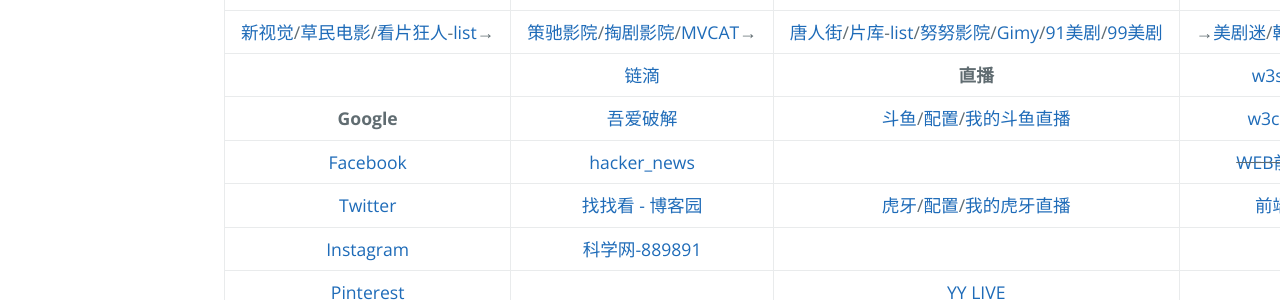
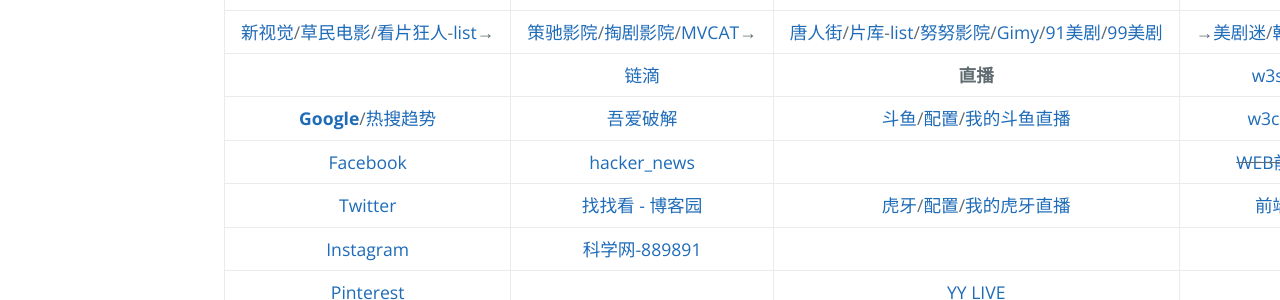
Before and after one commit to AmbroseRen/test, a Jekyll site: the page built from navigation.md, in a window 1280 px wide. Shown: the part 1208-1508 px from the top of the page. Built offline with Jekyll 4.4.1, drawn with Linux system fonts in a browser that asks for light colours; our own code applies the rules of GitHub Pages for plain Markdown files; the repository's description, which GitHub fills in, is left out.

Commit message:
Update navigation.md

```diff
--- a/navigation.md
+++ b/navigation.md
@@ -32,7 +32,7 @@
 | []() | []() | [西瓜视频](https://www.ixigua.com/my/favorite)/[咪咕体育](https://www.miguvideo.com/mgs/website/prd/personalCenter.html#/collect)-~~[音乐](https://music.migu.cn/v3/my/playlist)-[播放](https://music.migu.cn/v3/music/player/audio)~~/[乐视](http://i.le.com/playrecord#favorite) | [CCTV直播](https://tv.cctv.com/live/)/[电视直播](http://www.hao5.net/) |
 | [新视觉](https://www.ixinshijue.com/)/[草民电影](https://www.cmdy555.com/)/[看片狂人](https://www.kpkuang.com/)-[list](https://listed.to/p/l1PbMlAK7g)→ | [策驰影院](http://www.cechiyy5.com/)/[掏剧影院](https://www.taojuyb.com/)/[MVCAT](https://www.mvcat.com/)→ | [唐人街](https://www.tangrenjie.tv/)/[片库](https://www.mypianku.net/)-[list](https://www.pianku.tv/)/[努努影院](https://www.nunuyy.cc/)/[Gimy](https://gimy.app/)/[91美剧](https://91mjw.com/)/[99美剧](https://www.99meiju.org/) | →[美剧迷](https://www.meijumi.net/)/[韩剧网](https://www.tvn.cc/)/[蛋蛋赞](https://www.dandanzan.cc/) |
 | []() | [链滴](https://ld246.com/) | __直播__ | [w3school](https://www.w3school.com.cn/) |
-| __Google__ | [吾爱破解](https://www.52pojie.cn/) | [斗鱼](https://www.douyu.com/directory/myFollow)/[配置](https://mp.douyu.com/live/main)/[我的斗鱼直播](https://www.douyu.com/10150268) | [w3cschool](https://www.w3cschool.cn/) |
+| [__Google__](https://www.google.com/)/[热搜趋势](https://trends.google.com/trends/?geo=US) | [吾爱破解](https://www.52pojie.cn/) | [斗鱼](https://www.douyu.com/directory/myFollow)/[配置](https://mp.douyu.com/live/main)/[我的斗鱼直播](https://www.douyu.com/10150268) | [w3cschool](https://www.w3cschool.cn/) |
 | [Facebook](https://www.facebook.com/) | [hacker_news](https://news.ycombinator.com/) | []() | ~~[WEB前端手册](#)~~ |
 | [Twitter](https://twitter.com/home) | [找找看 - 博客园](https://zzk.cnblogs.com/s/blogpost) | [虎牙](https://www.huya.com/myfollow)/[配置](https://i.huya.com/index.php?m=ProfileSetting#ktylts)/[我的虎牙直播](https://www.huya.com/25541428) | [前端速查](http://f2er.club/) |
 | [Instagram](https://www.instagram.com/ambroserencn/) | [科学网-889891](http://blog.sciencenet.cn/home.php?mod=spacecp&ac=friend&op=find) | []() | []() |
```
